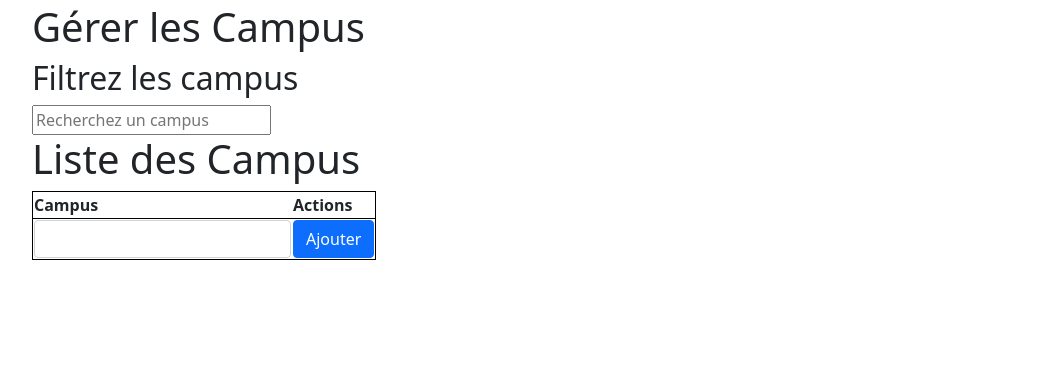
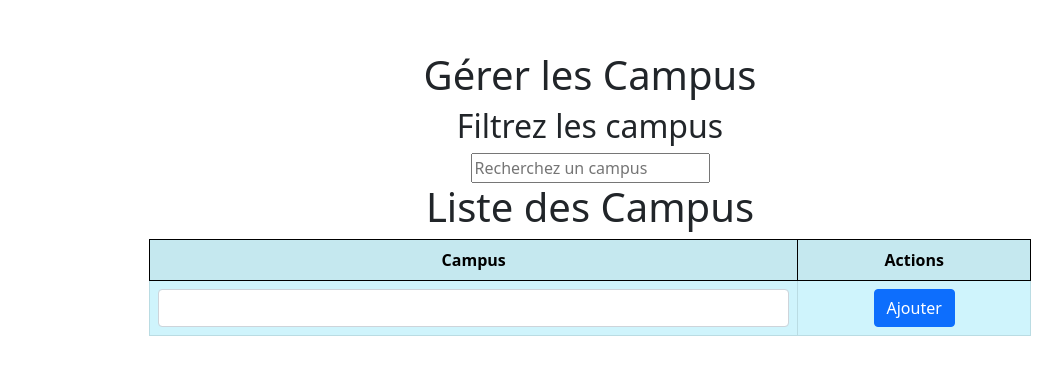
Before and after one commit to JuV87/EniSortir, a Symfony app: template templates/location/location.html.twig in a window 1280 px wide. Shown: the part 200-575 px from the top of the page, without its empty margins (50-1112 px from the left). Run offline with Twig, Linux system fonts and the light colour scheme; the template is opened without the code that fills it, so the values that code supplies are empty; form fields are guessed from the names that the template uses; some libraries are stand-ins or nearby versions.

Commit message:
commit boostrap

```diff
--- a/assets/styles/app.css
+++ b/assets/styles/app.css
@@ -2,3 +2,7 @@ body {
     background-color: lightgray
 
 }
+
+#date {
+    float: right;
+}
--- a/src/Form/AllTripSearchType.php
+++ b/src/Form/AllTripSearchType.php
@@ -18,7 +18,7 @@ class AllTripSearchType extends AbstractType
         $builder
             ->add('site', EntityType::class, array(
                 'label'=>'Site : ',
-                'placeholder'=>'Selectionnez un site',
+                'placeholder'=>'Sélectionnez un site',
                 'required'=>false,
                 'mapped'=>false,
                 'class'=>Location::class,
--- a/templates/inc/nav.html.twig
+++ b/templates/inc/nav.html.twig
@@ -1,4 +1,5 @@
-
+<nav class="navbar-expand-lg  navbar-light">
+    <div class="container-fluid">
 <ul class="nav justify-content-center">
     {% if is_granted("ROLE_USER") %}
     <li class="nav-item">
@@ -29,7 +30,8 @@
     </li>
     {% endif %}
 </ul>
-
+    </div>
+</nav>
 
 {#<nav class="navbar navbar-expand-sm ">#}
 {#    <ul  class="navbar navbar-expand-xl">#}
--- a/templates/location/location.html.twig
+++ b/templates/location/location.html.twig
@@ -3,16 +3,21 @@
 {% block title %}Gérer les sites{% endblock %}
 
 {% block body %}
-    <h1>Gérer les Campus</h1>
+    <br><br>
+<div class="container col-sm-10 col-xl-10 justify-content-center">
 
-    <div>
+
+    <div class="container text-center">
+        <h1>Gérer les Campus</h1>
+        <div >
         <h2>Filtrez les campus</h2>
         <input type="text" id="input" onkeyup="search()" placeholder="Recherchez un campus">
 
     </div>
     <div>
         <h1>Liste des Campus</h1>
-        <table id="name_location" style="border: black 1px solid">
+    </div>
+        <table id="name_location" class="table table-info table-striped table-bordered">
             <tr style="border: black 1px solid">
                 <th>Campus</th>
                 <th>Actions</th>
@@ -35,7 +40,10 @@
                 {{ form_end(searchForm) }}
             </tr>
         </table>
+
     </div>
+</div>
+
     {% block javascript %}
     {{ parent() }}
     <script>
--- a/templates/place/index.html.twig
+++ b/templates/place/index.html.twig
@@ -3,18 +3,20 @@
 {% block title %}Hello PlaceController!{% endblock %}
 
 {% block body %}
+
 <style>
     .example-wrapper { margin: 1em auto; max-width: 800px; width: 95%; font: 18px/1.5 sans-serif; }
     .example-wrapper code { background: #F5F5F5; padding: 2px 6px; }
 </style>
+    <br><br>
 
-<div class="col-4">
+    <div class="container col-sm-10 col-xl-6 justify-content-center">
     <h1>Créer une nouveau Lieu</h1>
 
     {{ form_start(placeForm) }}
     <td>{{ form_widget(placeForm) }}</td>
     <td><input class="btn btn-primary" type="submit" value="Ajouter"></td>
     {{ form_end(placeForm) }}
+</div>
 
-</div>
 {% endblock %}
--- a/templates/registration/detailsprofile.html.twig
+++ b/templates/registration/detailsprofile.html.twig
@@ -15,9 +15,6 @@
         <div>Email: {{ user.email }}</div>
         <div>Ville de rattachement: {{ user.location.name }}</div>
     </article>
-{#    <input type=button onclick="{{ path ('modify_profile',{ id: app.user.id } ) }}" value=Modifier />
-    <button type="submit" formaction="/registration/modifyprofile.html.twig">Modifier</button>
-    <a href="{{ path ('modify_profile',{ id: app.user.id } ) }}" class="button">Cliquez ici</a>#}
     <br>
     <a  class="btn btn-primary" href="{{ path ('modify_profile') }}"> Modifier </a>
 
--- a/templates/registration/modifyprofile.html.twig
+++ b/templates/registration/modifyprofile.html.twig
@@ -3,7 +3,8 @@
 {% block title %}Inscription{% endblock %}
 
 {% block body %}
-
+     <br><br>
+<div class="container col-sm-10 col-xl-6 justify-content-center" >
    <h2>Modifier votre profil : </h2>
 
         {{ form_start(recoveryForm) }}
@@ -14,5 +15,5 @@
         <br>
         <a href="{{ path('modify_password') }}" title="ChangePassword" alt="">Changer le mot de passe</a>
         {{ form_end(recoveryForm) }}
-
+</div>
 {% endblock %}
```
Also changed, not shown: templates/city/city.html.twig (+7 -3 lines), templates/home.html.twig (+10 -2 lines), templates/registration/profile.html.twig (+5 -2 lines), templates/trip/createtrip.html.twig (+11 -6 lines).
